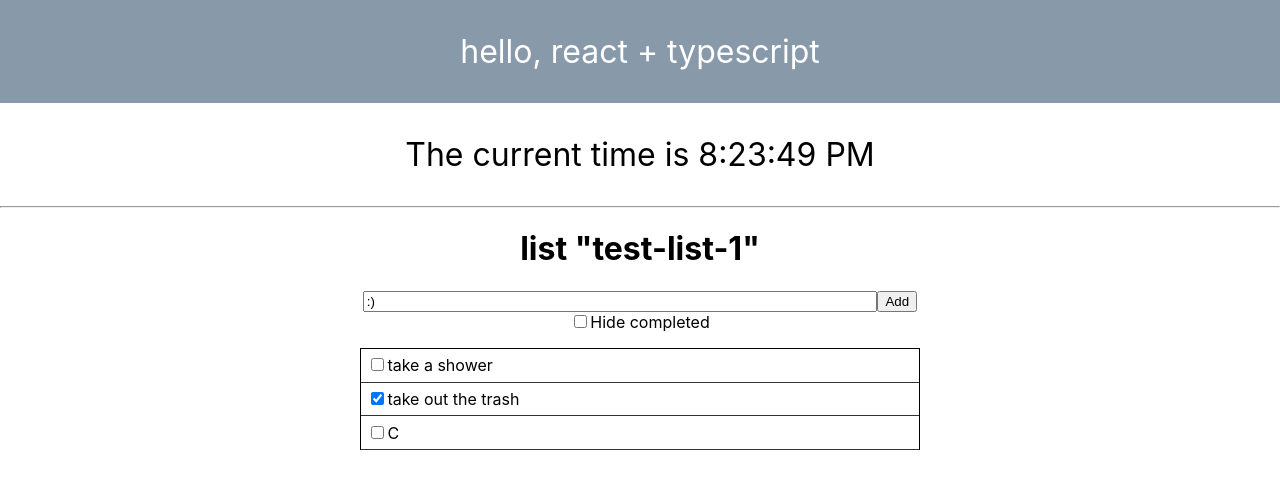
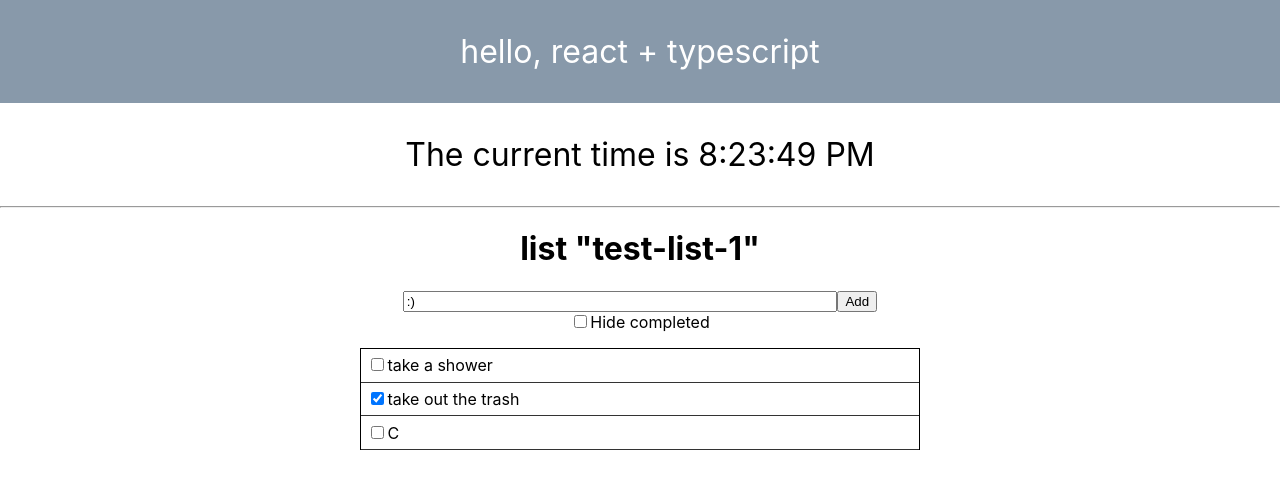
Before and after one commit to emptydiagram/react-ts-todo, a React (Create React App) app: page / in a window 1280 px wide. Shown: the top 488 px of the page. Built offline with nearby package versions, Linux system fonts and the light colour scheme; the HTML template or start-up script is replaced by a standard one.

Commit message:
Move things around

```diff
--- a/src/TodoList.css
+++ b/src/TodoList.css
@@ -13,7 +13,7 @@
 }
 
 #newEntryInput {
-    width: 38em;
+    width: 32em;
 }
 
 #listContainer {
--- a/src/TodoList.tsx
+++ b/src/TodoList.tsx
@@ -86,12 +86,12 @@ export default class TodoList extends Component<TodoProps, {}> {
                     value={this.props.newEntryText}
                     onChange={this.props.handleNewEntryTextChange}/>
                 <button onClick={this.props.handleAddNewEntry}>Add</button>
-                <span>
+                <div>
                     <input type="checkbox"
                         checked={this.props.hideCompleted}
                         onChange={this.props.handleToggleHideCompleted} />
                     Hide completed
-                </span>
+                </div>
                 <ul>
                     {listItems}
                 </ul>
```
